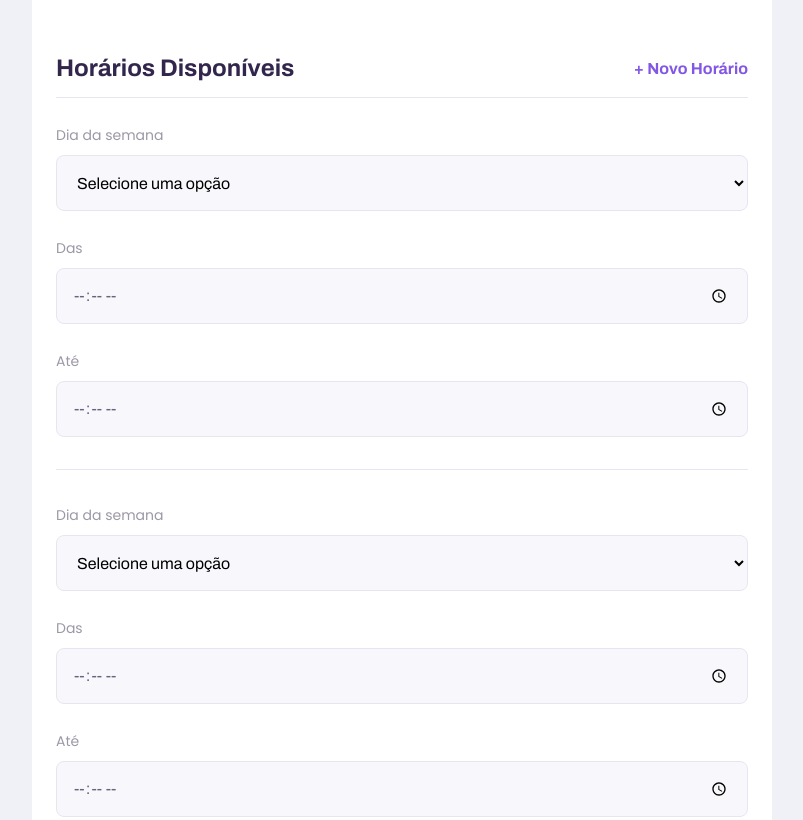
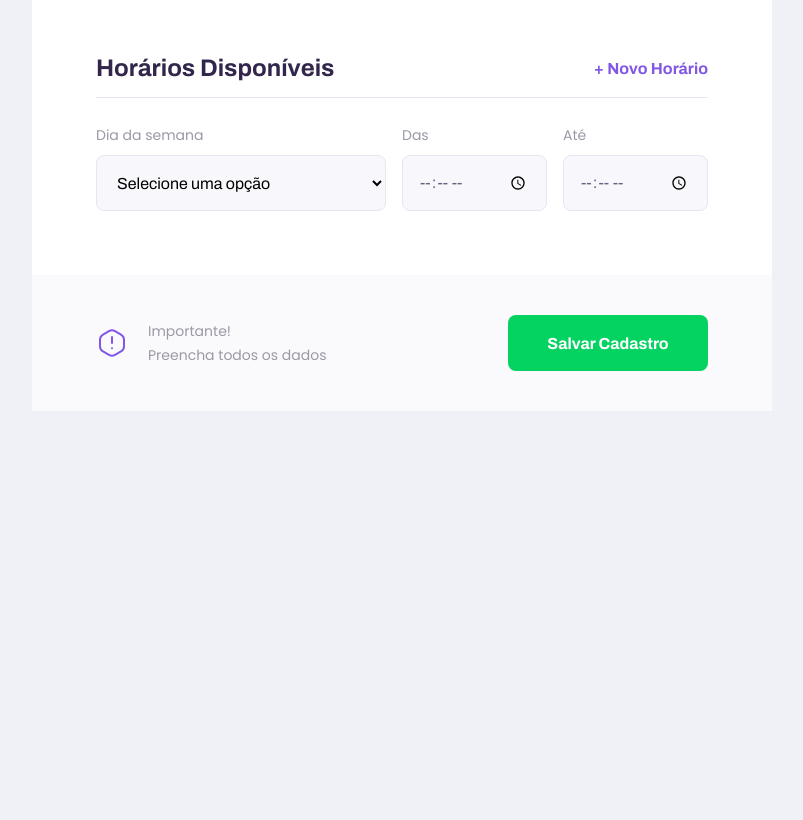
Before and after one commit to marcospsw/NLW2-Discovery, a plain HTML site: page give-classes.html in a window 1280 px wide. Shown: the part 1320-2140 px from the top of the page, without its empty margins (238-1041 px from the left). After the commit the page ends 1731 px from the top, so only its background shows below. Drawn offline with Linux system fonts and the light colour scheme.

Commit message:
Primeiros Js

```diff
--- a/give-classes.html
+++ b/give-classes.html
@@ -9,6 +9,8 @@
   <link rel='stylesheet' type='text/css' href='/styles/partials/forms.css'>
   <link rel='stylesheet' type='text/css' href='/styles/partials/header.css'>
   <link href="https://fonts.googleapis.com/css2?family=Archivo:wght@400;700&amp;family=Poppins:wght@400;600&amp;display=swap" rel="stylesheet">
+
+  <script src="/scripts/addField.js" defer></script>
 </head>
 <body id="page-give-classes">
   <div id="container">
@@ -20,7 +22,7 @@
         <img src="/images/logo.svg" alt="">
       </div>
       <div class="header-content">
-        <strong>Que incrível que vpcê quer dar aulas</strong>
+        <strong>Que incrível que você quer dar aulas</strong>
         <p>O primeiro passo, é preeencher esse formulario de inscrição</p>
       </div>
     </header>
@@ -86,9 +88,9 @@
 
         </fieldset>
 
-        <fieldset>
+        <fieldset id="schedule-items">
           <legend>Horários Disponíveis
-            <button id="add-time">+ Novo Horário</button>
+            <button type="button" id="add-time">+ Novo Horário</button>
           </legend>
 
           <div class="schedule-item">
@@ -118,32 +120,6 @@
 
           </div>
 
-          <div class="schedule-item">
-            <div class="select-block">
-              <label for="weekday">Dia da semana</label>
-              <select name="weekday[]" required>
-                <option value="">Selecione uma opção</option>
-                <option value="0">Domingo</option>
-                <option value="1">Segunda-feira</option>
-                <option value="2">Terça-feira</option>
-                <option value="3">Quarta-feira</option>
-                <option value="4">Quinta-feira</option>
-                <option value="5">Sexta-feira</option>
-                <option value="6">Sábado</option>
-              </select>
-            </div>
-            <div class="input-block">
-              <label for="time_from">Das</label>
-              <input type="time" name="time_from[]" required>
-            </div>
-
-            <div class="input-block">
-              <label for="time_to">Até</label>
-              <input type="time" name="time_to[]" required>
-            </div>
-
-
-          </div>
         </fieldset>
       </form>
 
--- /dev/null
+++ b/scripts/addField.js
@@ -0,0 +1,8 @@
+document.querySelector('#add-time')
+.addEventListener('click', cloneField);
+
+function cloneField(){
+  const newFieldContainer = document.querySelector('.schedule-item').cloneNode(true);
+
+  document.querySelector('#schedule-items').appendChild(newFieldContainer);
+}
--- a/styles/partials/page-give-classes.css
+++ b/styles/partials/page-give-classes.css
@@ -114,8 +114,40 @@
 }
 
 @media (min-width: 700px){
-
   #page-give-classes #container{
     max-width: 100vw;
   }
+
+  #page-give-classes .page-header .header-content{
+    margin-bottom: 0;
+  }
+
+  #page-give-classes main fieldset{
+    padding: 0 64px;
+  }
+
+  .schedule-item{
+    display: grid;
+    grid-template-columns: 2fr 1fr 1fr;
+    column-gap: 1.6rem;
+  }
+
+  #page-give-classes #schedule-items .select-block+ .input-block,
+  #page-give-classes #schedule-items .input-block+ .input-block{
+    margin-top: 0;
+  }
+
+  #page-give-classes main footer{
+    padding: 40px 64px;
+
+    display: flex;
+    align-items: center;
+    justify-content: space-between;
+  }
+
+  #page-give-classes main footer button{
+    margin-top: 0;
+    width: 200px;
+  }
+
 }
```
